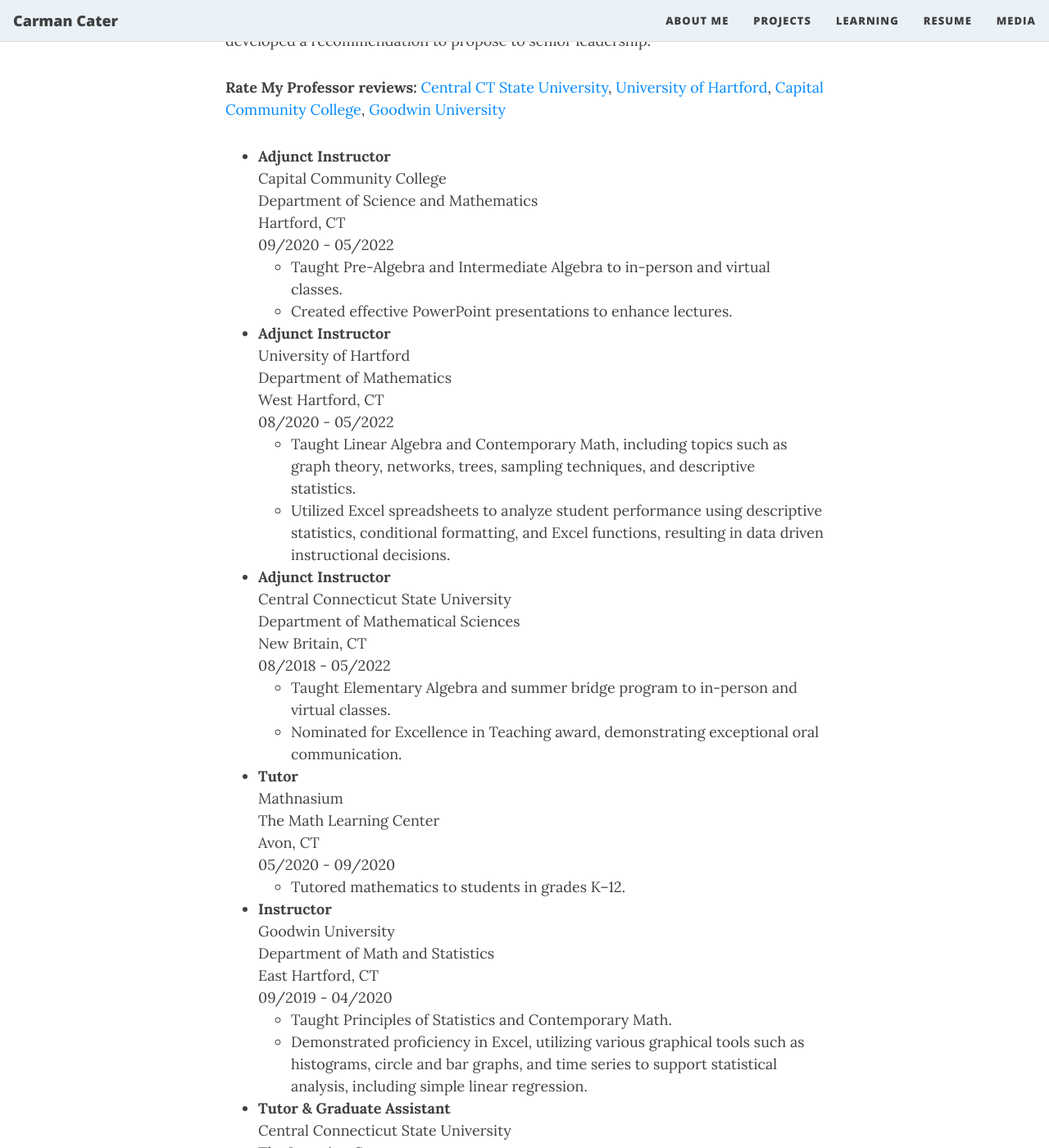
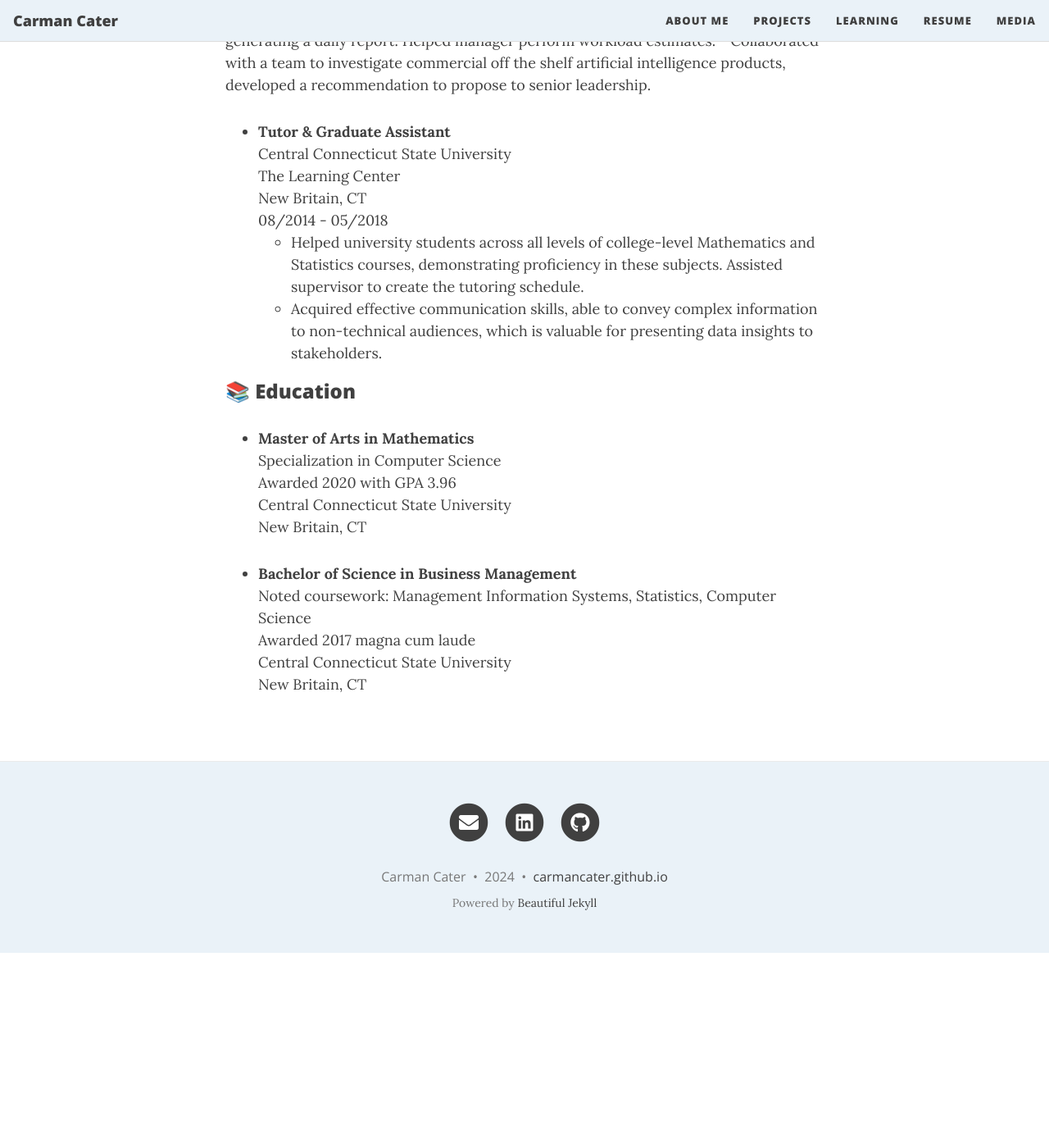
Before and after one commit to carmancater/carmancater.github.io, a Jekyll site: the page built from resume.md, in a window 1280 px wide and 1400 px high, scrolled down 1951 px. Shown: the whole window at 82% size. Built offline with Jekyll 4.4.1, drawn with Linux system fonts in a browser that asks for light colours; nearby versions of some CDN libraries; emoji names are drawn with the system emoji font; after the commit the page ends 3113 px from its top, so only the background shows below that; some of the changed text lies outside the part shown.

Commit message:
Update resume.md

```diff
--- a/resume.md
+++ b/resume.md
@@ -45,45 +46,9 @@
     - Demonstrated strong programming and database management skills by developing a computer program utilizing C#, SQL, HTML, and CSS in Microsoft Visual Studio to query an MS SQL Server database, generating a daily report. Helped manager perform workload estimates.
     - Collaborated with a team to investigate commercial off the shelf artificial intelligence products, developed a recommendation to propose to senior leadership.
 
-**Rate My Professor reviews:** [Central CT State University](https://www.ratemyprofessors.com/professor/2398329){:target="_blank"}, [University of Hartford](https://www.ratemyprofessors.com/professor/2619271){:target="_blank"}, [Capital Community College](https://www.ratemyprofessors.com/professor/2619272){:target="_blank"}, [Goodwin University](https://www.ratemyprofessors.com/professor/2523642){:target="_blank"}
 
-- **Adjunct Instructor**
-Capital Community College
-Department of Science and Mathematics
-Hartford, CT
-09/2020 - 05/2022
-    - Taught Pre-Algebra and Intermediate Algebra to in-person and virtual classes.
-    - Created effective PowerPoint presentations to enhance lectures.
 
-- **Adjunct Instructor**
-University of Hartford
-Department of Mathematics
-West Hartford, CT
-08/2020 - 05/2022
-    - Taught Linear Algebra and Contemporary Math, including topics such as graph theory, networks, trees, sampling techniques, and descriptive statistics.
-    - Utilized Excel spreadsheets to analyze student performance using descriptive statistics, conditional formatting, and Excel functions, resulting in data driven instructional decisions.
 
-- **Adjunct Instructor**
-Central Connecticut State University
-Department of Mathematical Sciences
-New Britain, CT
-08/2018 - 05/2022
-    - Taught Elementary Algebra and summer bridge program to in-person and virtual classes.
-    - Nominated for Excellence in Teaching award, demonstrating exceptional oral communication.
-
-- **Tutor**
-Mathnasium
-The Math Learning Center
-Avon, CT
-05/2020 - 09/2020
-    - Tutored mathematics to students in grades K–12.
-- **Instructor**
-Goodwin University
-Department of Math and Statistics
-East Hartford, CT
-09/2019 - 04/2020
-    - Taught Principles of Statistics and Contemporary Math.
-    - Demonstrated proficiency in Excel, utilizing various graphical tools such as histograms, circle and bar graphs, and time series to support statistical analysis, including simple linear regression.
 
 - **Tutor & Graduate Assistant**
 Central Connecticut State University
```
Also changed, not shown: other parts of resume.md (+1 -0 lines).
